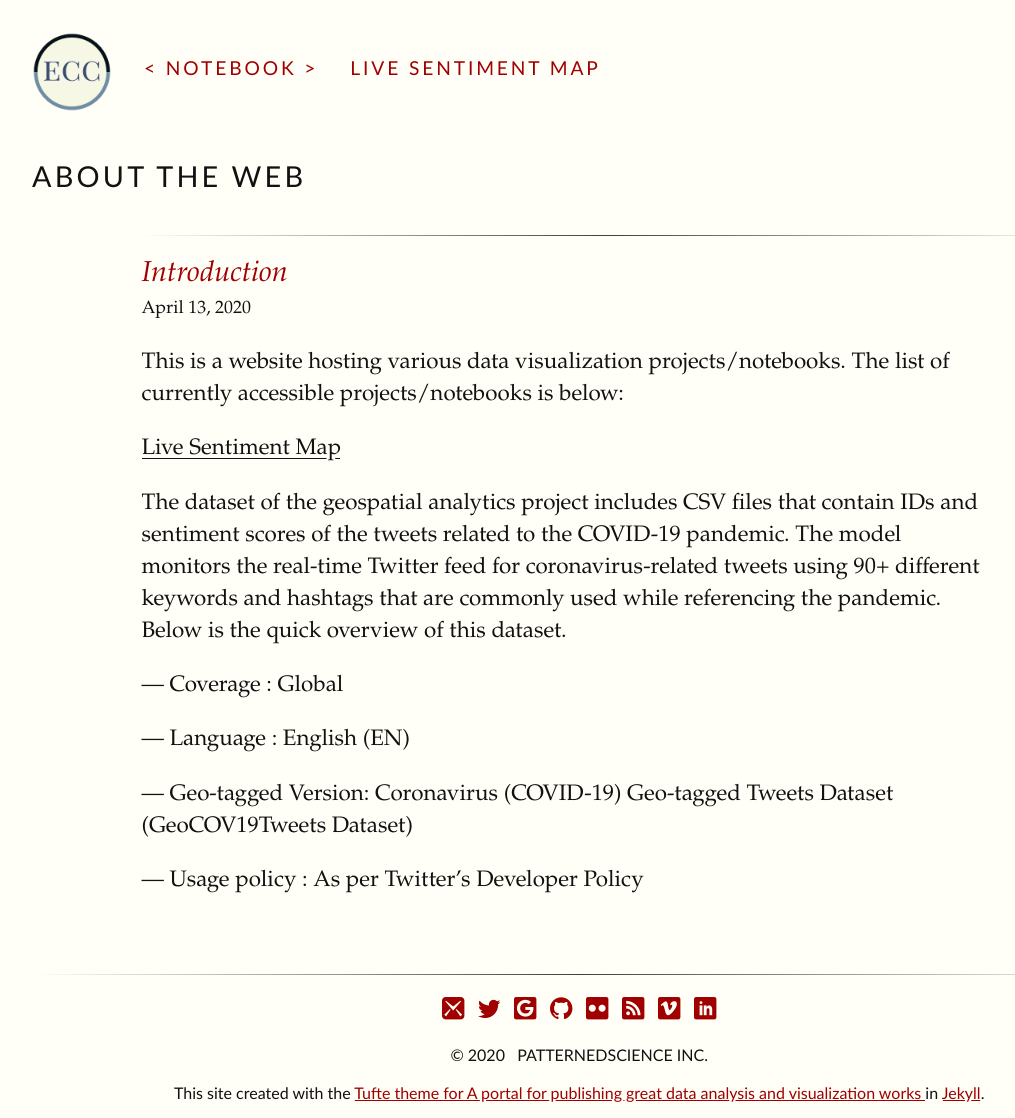
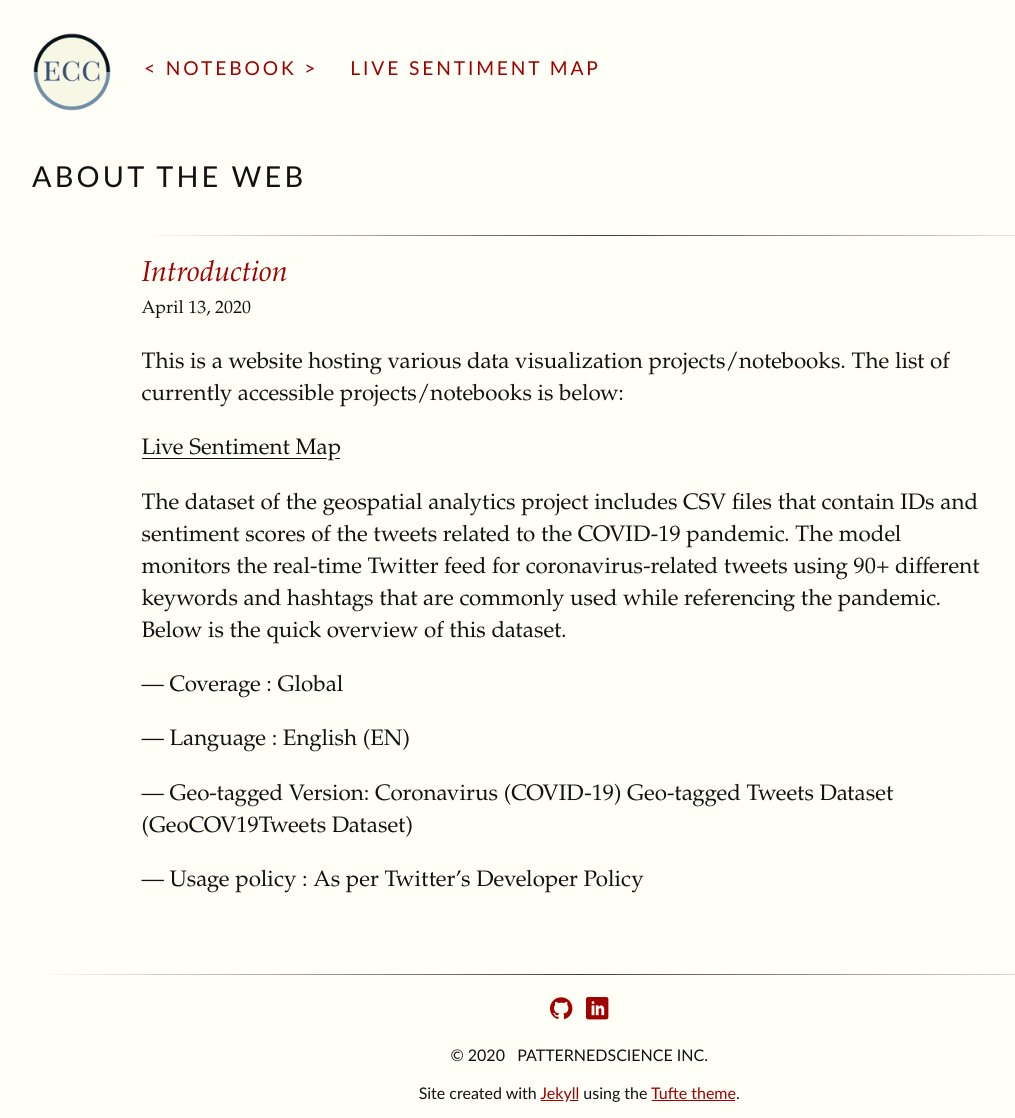
Before and after one commit to patternedscience/datapoints.studio, a Jekyll site: the page built from index.html, in a window 1280 px wide. Shown: the whole page, without its empty margins (32-1047 px from the left). Built offline with Jekyll 4.4.1, drawn with Linux system fonts in a browser that asks for light colours; some web fonts are replaced.

Commit message:
Setting the base footer and icons

```diff
--- a/_includes/footer.html
+++ b/_includes/footer.html
@@ -1,7 +1,7 @@
 <footer>
   <hr class="slender">
   <ul class="footer-links">
-    <li><a href="mailto:hate@spam.net"><span class="icon-mail3"></span></a></li>
+    <!--<li><a href="mailto:hate@spam.net"><span class="icon-mail3"></span></a></li>-->
     {% for entry in site.data.social %}
       <li>
         <a href="{{ entry.link }}"><span class="{{ entry.icon }}"></span></a>
@@ -10,6 +10,6 @@
   </ul>
 <div class="credits">
 <span>&copy; {{ site.time | date: '%Y' }} &nbsp;&nbsp;{{site.author | upcase }}</span></br> <br>
-<span>This site created with the <a href="//github.com/clayh53/tufte-jekyll">Tufte theme for {{site.subtitle}} </a> in <a href="//jekyllrb.com">Jekyll</a>.</span>
+<span>Site created with <a href="//jekyllrb.com">Jekyll</a> using the <a href="//github.com/clayh53/tufte-jekyll">Tufte theme</a>.</span>
 </div>
 </footer>
```
Also changed, not shown: _data/social.yml (+12 -12 lines).
